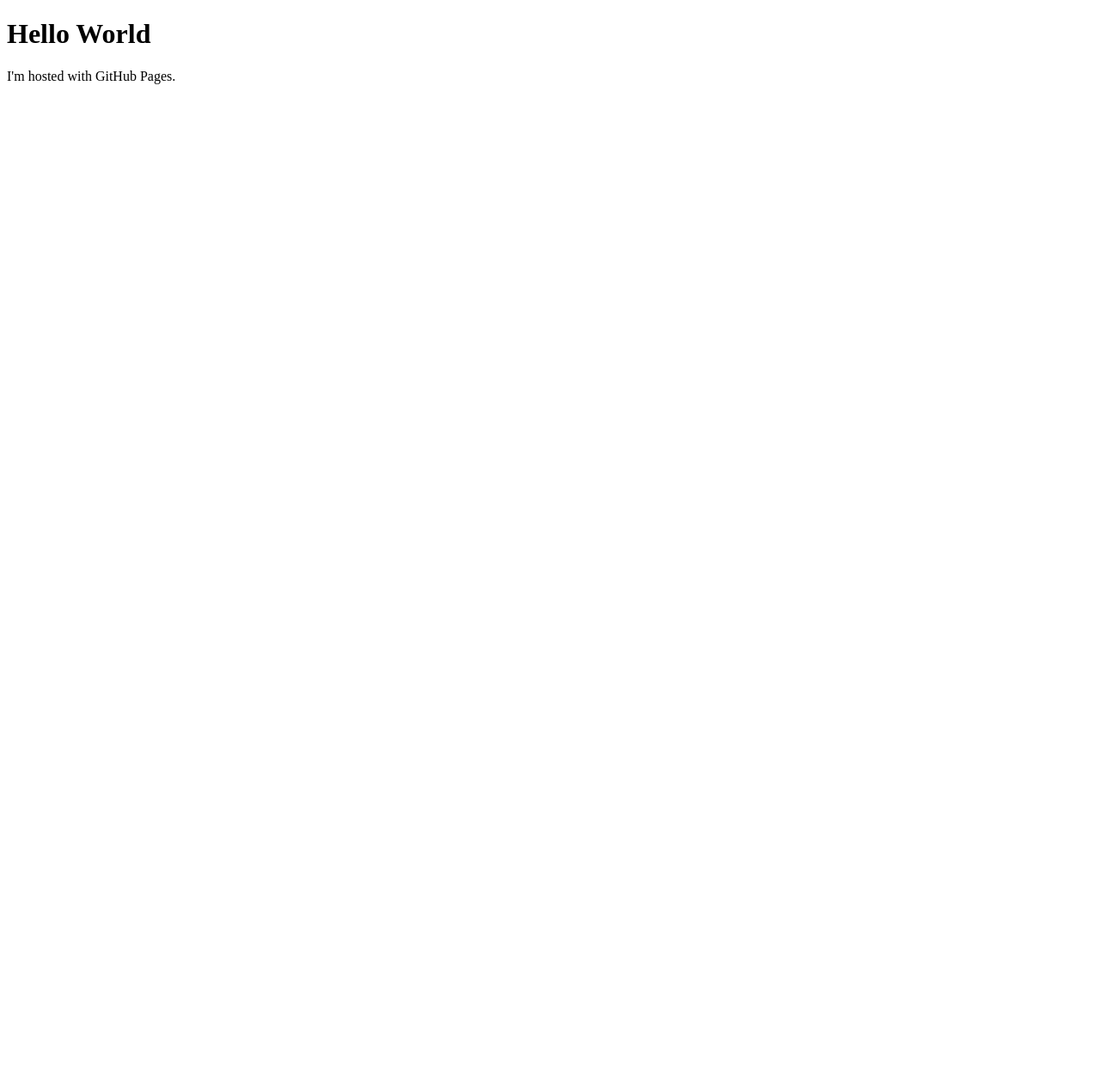
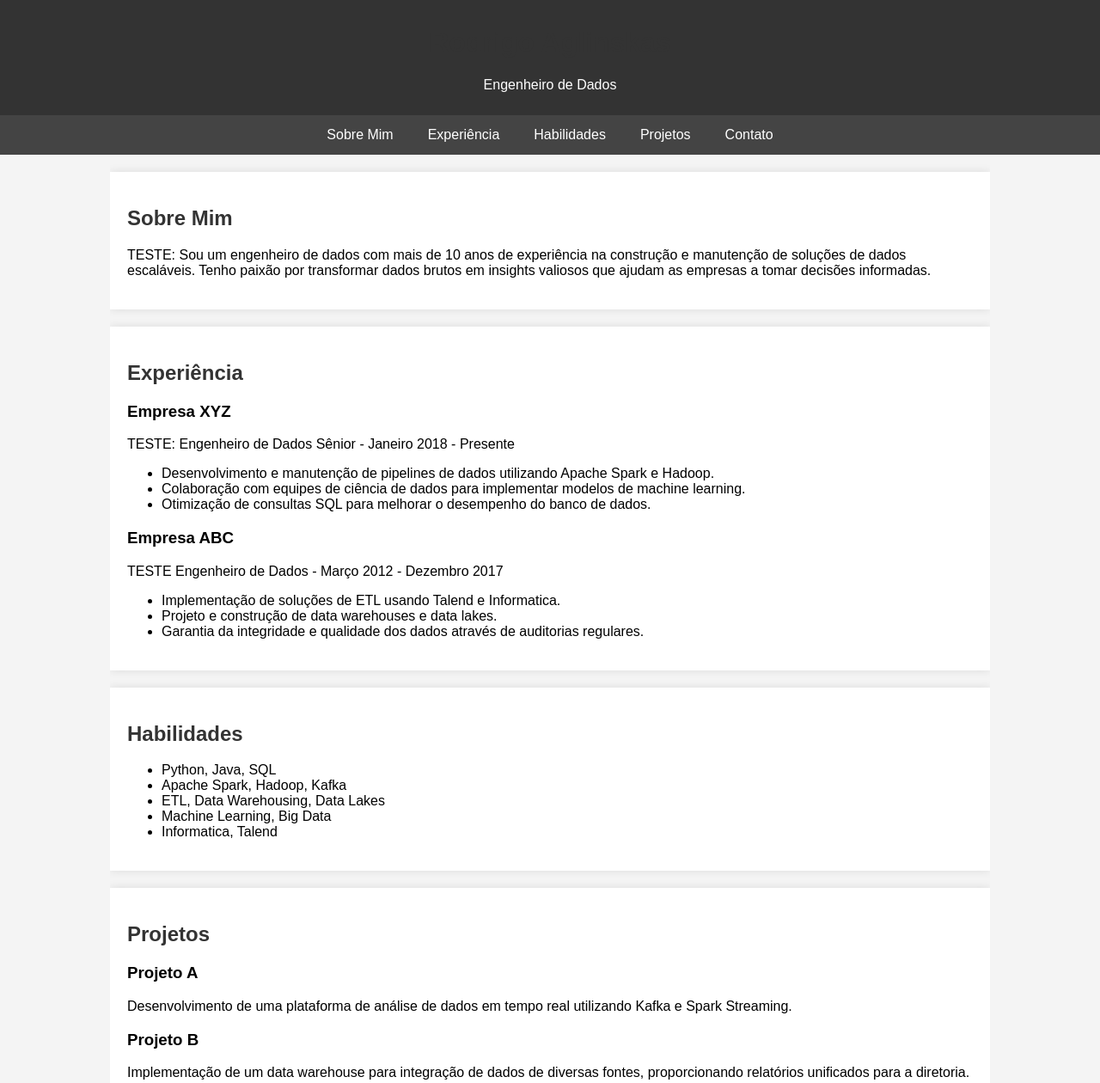
Before and after one commit to rodglins/rodglins.github.io, a plain HTML site: page index.html in a window 1280 px wide. Shown: the top 1260 px of the page at 86% size. Before the commit the page ends 800 px from the top, so only its background shows below. Drawn offline with Linux system fonts and the light colour scheme.

Commit message:
Update index.html

```diff
--- a/index.html
+++ b/index.html
@@ -1,14 +1,65 @@
 <!DOCTYPE html>
-<html>
-    <head>
-        <script async src="https://pagead2.googlesyndication.com/pagead/js/adsbygoogle.js?client=ca-pub-8190778953793406"
+<html lang="pt-BR">
+<head>
+            <script async src="https://pagead2.googlesyndication.com/pagead/js/adsbygoogle.js?client=ca-pub-8190778953793406"
      crossorigin="anonymous"></script>
-        </head>
+    <meta charset="UTF-8">
+    <meta name="viewport" content="width=device-width, initial-scale=1.0">
+    <title>Engenheiro de Dados - Rodrigo Aglinskas</title>
+    <link rel="stylesheet" href="styles.css">
+    <style>
+        body {
+            font-family: Arial, sans-serif;
+            margin: 0;
+            padding: 0;
+            background-color: #f4f4f4;
+        }
+        header {
+            background-color: #333;
+            color: #fff;
+            padding: 10px 0;
+            text-align: center;
+        }
+        nav {
+            display: flex;
+            justify-content: center;
+            background-color: #444;
+        }
+        nav a {
+            color: #fff;
+            padding: 14px 20px;
+            text-decoration: none;
+            text-align: center;
+        }
+        nav a:hover {
+            background-color: #555;
+        }
+        .container {
+            width: 80%;
+            margin: 0 auto;
+            overflow: hidden;
+        }
+        .content {
+            padding: 20px;
+            background-color: #fff;
+            margin-top: 20px;
+            box-shadow: 0 0 10px rgba(0, 0, 0, 0.1);
+        }
+        h1, h2 {
+            color: #333;
+        }
+        footer {
+            text-align: center;
+            padding: 20px;
+            background-color: #333;
+            color: #fff;
+            margin-top: 20px;
+        }
+    </style>
+</head>
 <body>
-<h1>Hello World</h1>
-<p>I'm hosted with GitHub Pages.</p>
 
-<script async src="https://pagead2.googlesyndication.com/pagead/js/adsbygoogle.js?client=ca-pub-8190778953793406"
+    <script async src="https://pagead2.googlesyndication.com/pagead/js/adsbygoogle.js?client=ca-pub-8190778953793406"
      crossorigin="anonymous"></script>
 <!-- bloco1 -->
 <ins class="adsbygoogle"
@@ -20,5 +71,76 @@
 <script>
      (adsbygoogle = window.adsbygoogle || []).push({});
 </script>
+
+<header>
+    <h1>Rodrigo Aglinskas</h1>
+    <p>Engenheiro de Dados</p>
+</header>
+
+<nav>
+    <a href="#sobre">Sobre Mim</a>
+    <a href="#experiencia">Experiência</a>
+    <a href="#habilidades">Habilidades</a>
+    <a href="#projetos">Projetos</a>
+    <a href="#contato">Contato</a>
+</nav>
+
+<div class="container">
+    <section id="sobre" class="content">
+        <h2>Sobre Mim</h2>
+        <p>TESTE: Sou um engenheiro de dados com mais de 10 anos de experiência na construção e manutenção de soluções de dados escaláveis. Tenho paixão por transformar dados brutos em insights valiosos que ajudam as empresas a tomar decisões informadas.</p>
+    </section>
+
+    <section id="experiencia" class="content">
+        <h2>Experiência</h2>
+        <h3>Empresa XYZ</h3>
+        <p>TESTE: Engenheiro de Dados Sênior - Janeiro 2018 - Presente</p>
+        <ul>
+            <li>Desenvolvimento e manutenção de pipelines de dados utilizando Apache Spark e Hadoop.</li>
+            <li>Colaboração com equipes de ciência de dados para implementar modelos de machine learning.</li>
+            <li>Otimização de consultas SQL para melhorar o desempenho do banco de dados.</li>
+        </ul>
+
+        <h3>Empresa ABC</h3>
+        <p>TESTE Engenheiro de Dados - Março 2012 - Dezembro 2017</p>
+        <ul>
+            <li>Implementação de soluções de ETL usando Talend e Informatica.</li>
+            <li>Projeto e construção de data warehouses e data lakes.</li>
+            <li>Garantia da integridade e qualidade dos dados através de auditorias regulares.</li>
+        </ul>
+    </section>
+
+    <section id="habilidades" class="content">
+        <h2>Habilidades</h2>
+        <ul>
+            <li>Python, Java, SQL</li>
+            <li>Apache Spark, Hadoop, Kafka</li>
+            <li>ETL, Data Warehousing, Data Lakes</li>
+            <li>Machine Learning, Big Data</li>
+            <li>Informatica, Talend</li>
+        </ul>
+    </section>
+
+    <section id="projetos" class="content">
+        <h2>Projetos</h2>
+        <h3>Projeto A</h3>
+        <p>Desenvolvimento de uma plataforma de análise de dados em tempo real utilizando Kafka e Spark Streaming.</p>
+
+        <h3>Projeto B</h3>
+        <p>Implementação de um data warehouse para integração de dados de diversas fontes, proporcionando relatórios unificados para a diretoria.</p>
+    </section>
+
+    <section id="contato" class="content">
+        <h2>Contato</h2>
+        <p>Email: rodrigo1@alumni.usp.br</p>
+        <p>Telefone: (11) 1234-5678</p>
+        <p>LinkedIn: <a href="https://www.linkedin.com/in/joaosilva" target="_blank">linkedin.com/in/joaosilva</a></p>
+    </section>
+</div>
+
+<footer>
+    <p>&copy; 2024 Rodrigo Aglinskas. Todos os direitos reservados.</p>
+</footer>
+
 </body>
 </html>
```
